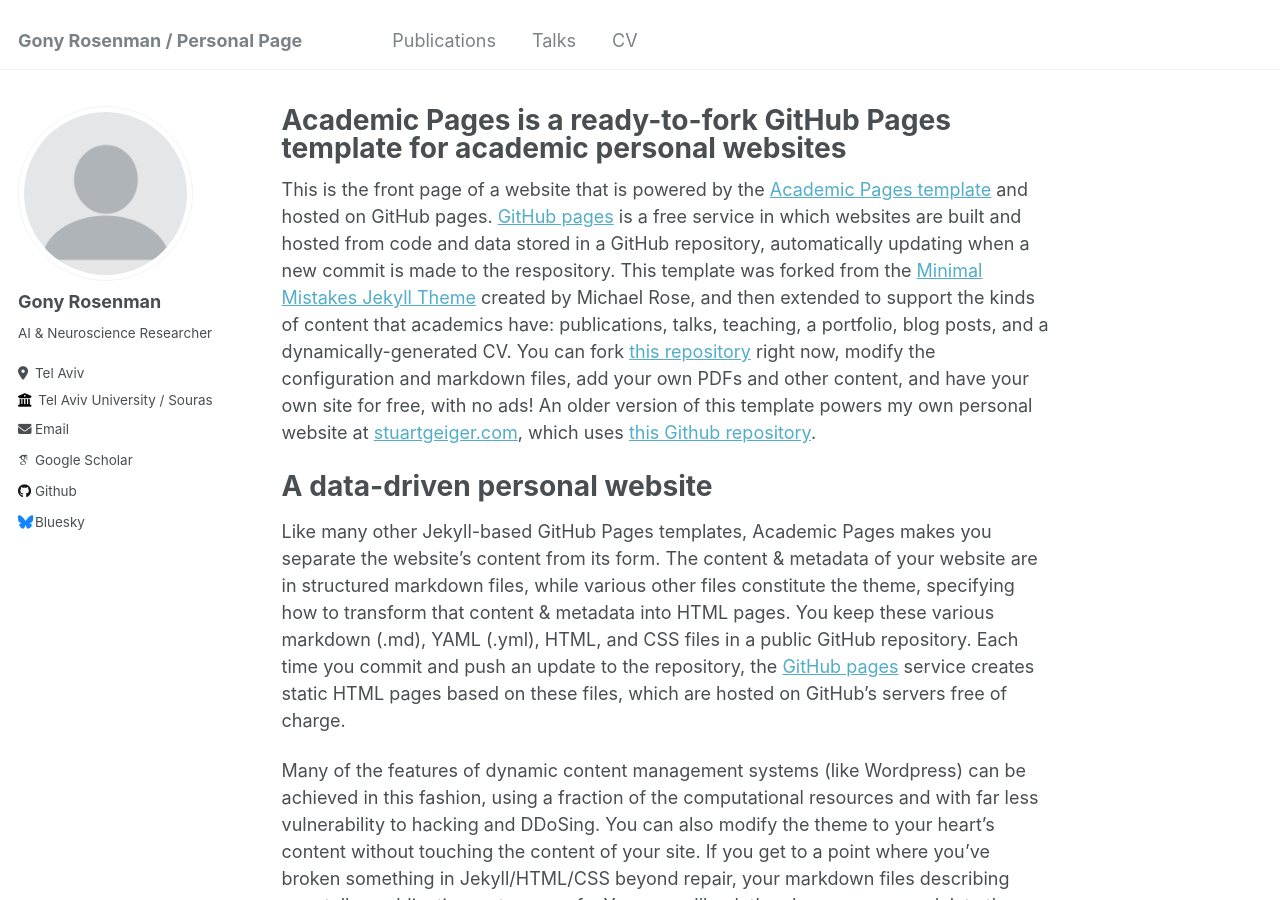
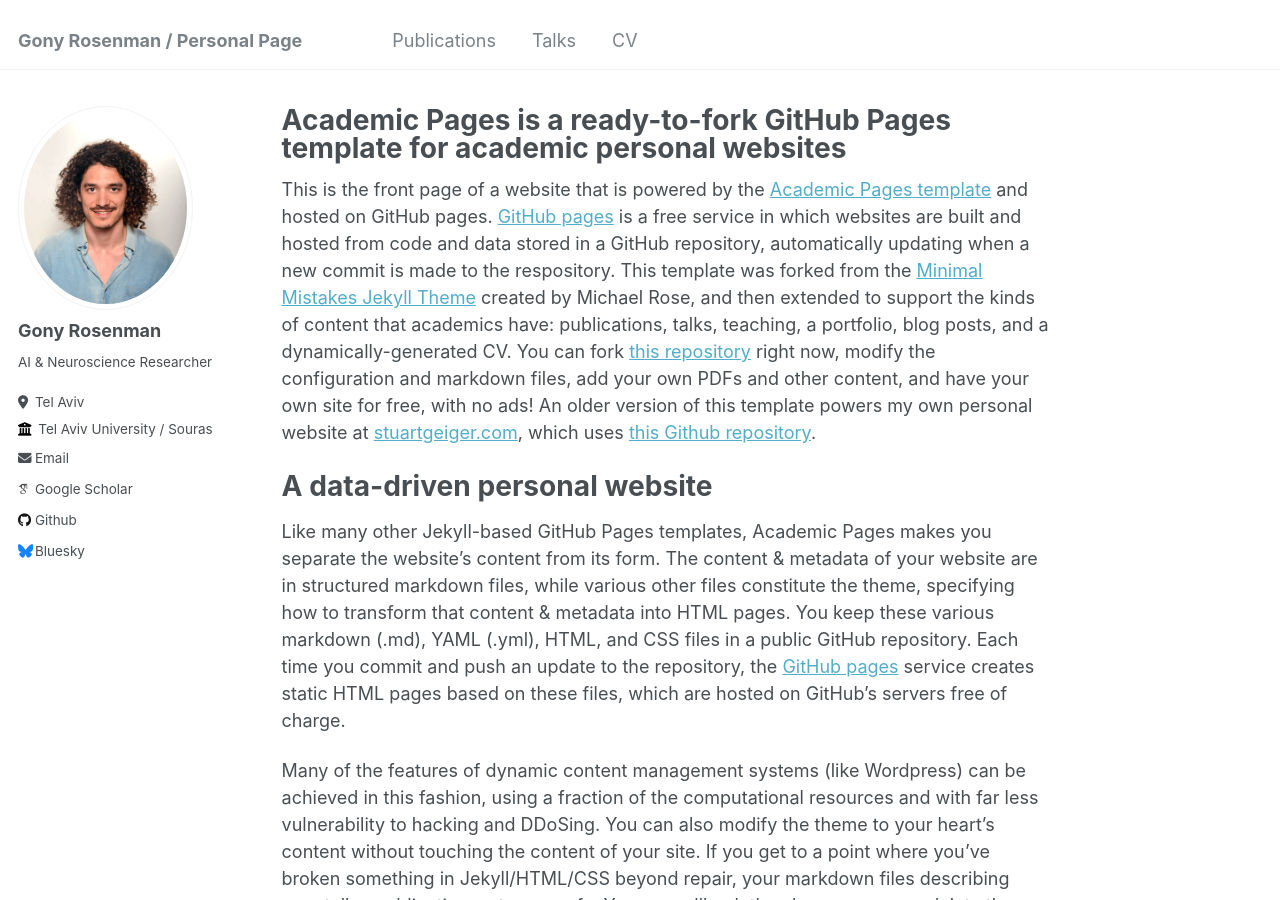
Before and after one commit to GonyRosenman/GonyRosenman.github.io, a Jekyll site: the page built from _pages/about.md, in a window 1280 px wide and 900 px high. Built offline with Jekyll 4.4.1, drawn with Linux system fonts in a browser that asks for light colours; some web fonts are replaced.

Commit message:
Update _config.yml

```diff
--- a/_config.yml
+++ b/_config.yml
@@ -21,7 +21,7 @@ repository               : "academicpages/academicpages.github.io"
 #               Additional customization can be done by editing /_includes/author-profile.html
 author:
   # Biographic information
-  avatar           : "profile.png"
+  avatar           : "gony_headshot.jpg"
   name             : "Gony Rosenman"
   pronouns         : # example: "she/her"
   bio              : "AI & Neuroscience Researcher"
```
